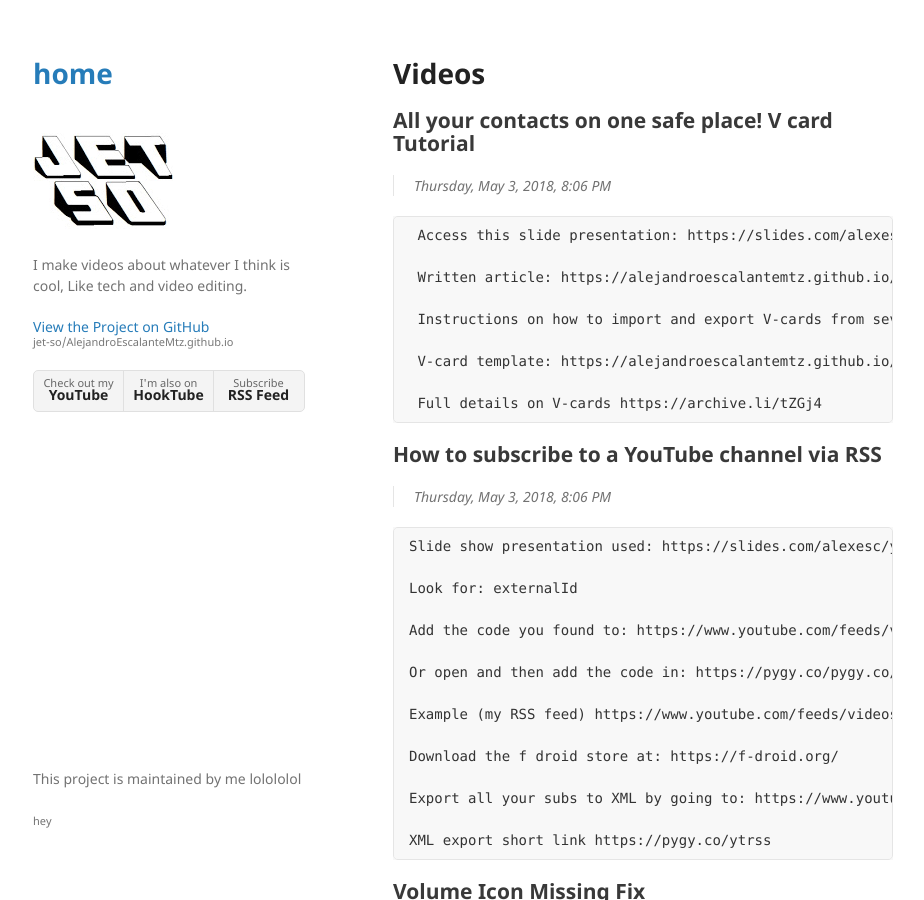
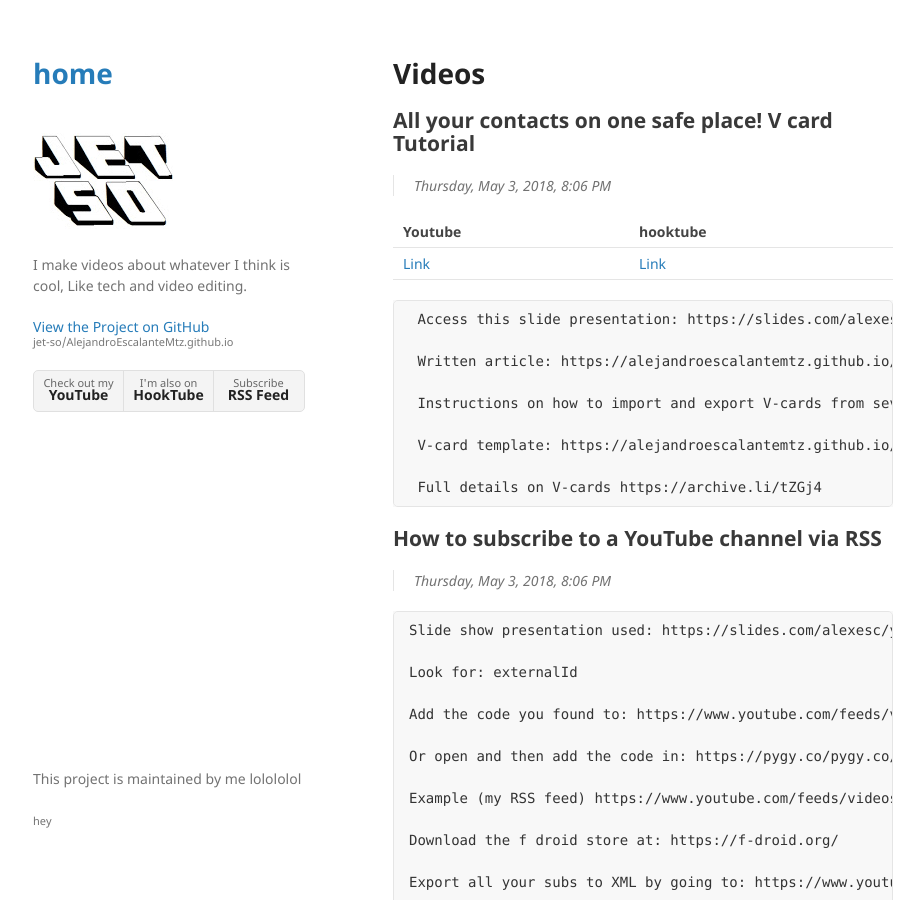
Before and after one commit to jet-so/AlejandroEscalanteMtz.github.io, a Jekyll site: the page built from docs/allvids.md, in a window 1280 px wide and 900 px high. Shown: the whole window, without its empty margins (177-1101 px from the left). Built offline with Jekyll 4.4.1, drawn with Linux system fonts in a browser that asks for light colours; our own code applies the rules of GitHub Pages for plain Markdown files.

Commit message:
Update allvids.md

````diff
--- a/docs/allvids.md
+++ b/docs/allvids.md
@@ -2,6 +2,12 @@
 
 ## All your contacts on one safe place! V card Tutorial
 > Thursday, May 3, 2018, 8:06 PM
+
+Youtube| hooktube
+--- | ---
+[Link]()|[Link]()
+
+
 
 ```
  Access this slide presentation: https://slides.com/alexesc/vcf
````
